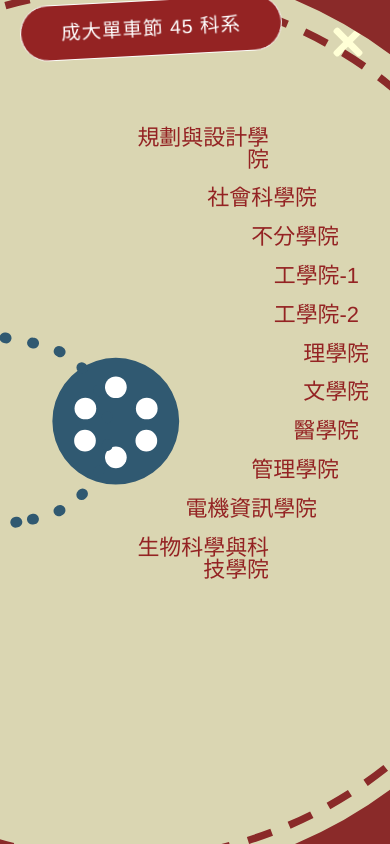
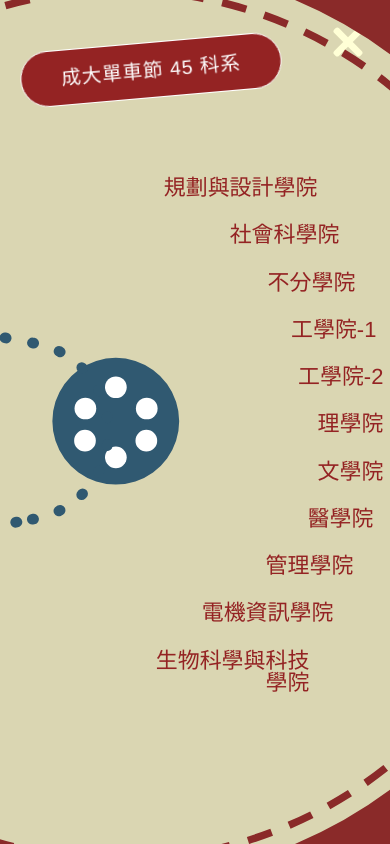
Before and after one commit to nckubikefestival/NCKU-BikeFestival-Website-12th, a Vue app: page /#/department in a window 390 px wide. Built offline with nearby package versions, Linux system fonts and the light colour scheme; what v-show-slide, vue-loading-overlay would draw is missing.

Commit message:
Fix some layout problem

```diff
--- a/src/components/Department.vue
+++ b/src/components/Department.vue
@@ -375,7 +375,7 @@
       position: absolute;
       z-index: 20;
       left: 5vw;
-      top: 0vh;
+      top: 5vh;
       display: inline-block;
       background: #942323;
       border-radius: 50px;
@@ -386,7 +386,7 @@
       font-weight: 500;
       letter-spacing: 1px;
       line-height: 24px;
-      transform: rotateZ(-3deg);
+      transform: rotateZ(-5deg);
       border: 1px solid white;
     }
 
@@ -476,7 +476,7 @@
     .dept_college {
       position: absolute;
       left: 0vw;
-      top: 45vh;
+      top: 47vh;
       box-sizing: border-box;
 
       will-change: opacity, transform;
@@ -885,10 +885,10 @@
 
     .dept_list_section {
       position: absolute;
-      left: 30vw;
-      top: 13vh;
-
-      max-width: 20vh;
+      left: 25vw;
+      top: 18vh;
+
+      max-width: 25vh;
 
       ul {
         list-style-type: none;
@@ -905,19 +905,19 @@
         }
 
         li[data-key="design"]  {
-          transform: translateX(0px) skewX(-5deg);
+          transform: translateX(34px) skewX(-5deg);
         }
         li[data-key="social"]  {
-          transform: translateX(48px) skewX(-5deg);
+          transform: translateX(56px) skewX(-5deg);
         }
         li[data-key="undeclear"]  {
-          transform: translateX(70px) skewX(-5deg);
+          transform: translateX(72px) skewX(-5deg);
         }
         li[data-key="engineer-1"]  {
-          transform: translateX(90px) skewX(-5deg);
+          transform: translateX(93px) skewX(-5deg);
         }
         li[data-key="engineer-2"]  {
-          transform: translateX(90px) skewX(-5deg);
+          transform: translateX(100px) skewX(-5deg);
         }
         li[data-key="science"]  {
           transform: translateX(100px) skewX(-5deg);
@@ -932,15 +932,15 @@
           transform: translateX(70px) skewX(-5deg);
         }
         li[data-key="computer"]  {
-          transform: translateX(48px) skewX(-5deg);
+          transform: translateX(50px) skewX(-5deg);
         }
         li[data-key="biological"]  {
-          transform: translateX(0px) skewX(-5deg);
+          transform: translateX(26px) skewX(-5deg);
         }
       }
 
       .dept_class_item {
-        margin: 2vh;
+        margin: 3vh;
 
         font-size: 2.6vh;
 
@@ -1004,7 +1004,7 @@
       font-weight: 500;
       letter-spacing: 1px;
       line-height: 28px;
-      transform: rotateZ(-3deg);
+      transform: rotateZ(-5deg);
     }
 
     .dept_decoration_top {
--- a/src/components/News.vue
+++ b/src/components/News.vue
@@ -92,7 +92,7 @@
   }
 
   /*
-    mobile laytou css
+    mobile layout css
   */
   @media only screen and (max-width: 551px) {
     .news_page {
@@ -169,21 +169,22 @@
 
           li {
             width: 100%;
-            line-height: 7vh;
 
             background-color: #942323;
 
             margin: 0;
-            padding: 0vw 4vw;
+            padding: 2vh 4vw;
             border-radius: 2vh;
             box-sizing: border-box;
 
+            line-height: 2.5vh;
             font-size: 2.5vh;
             color: white;
             text-align: left;
 
             cursor: pointer;
             transition: filter .3s ease;
+
             &:hover {
               filter: brightness(120%);
             }
@@ -209,7 +210,10 @@
 
               transform-origin: top;
               transition: transform .3s ease;
-
+              /deep/ p {
+                line-height: 200%;
+                font-size: 2vh;
+              }
             }
 
           }
@@ -359,11 +363,11 @@
             background-color: #942323;
 
             margin: 0;
-            padding: 0vw 2vw;
+            padding: 1.5vh 2vw;
             border-radius: 2vh;
             box-sizing: border-box;
 
-            line-height: 6vh;
+            line-height: 2.5vh;
             font-size: 2.5vh;
             color: white;
             text-align: left;
@@ -391,14 +395,16 @@
             div {
               background-color: transparent;
 
-              line-height: 2vh;
               text-align: left;
               font-size: 2vh;
               color: white;
 
               transform-origin: top;
               transition: transform .3s ease;
-
+              /deep/ p {
+                line-height: 200%;
+                font-size: 2vh;
+              }
             }
           }
           li+li {
--- a/src/components/Parent.vue
+++ b/src/components/Parent.vue
@@ -50,7 +50,8 @@
         future: []
       },
       tempArticles: [],
-      loader: null
+      loader: null,
+      currentCount: []
     }
   },
   computed: {
@@ -88,13 +89,21 @@
       // set tempArticles
       this.tempArticles = this.allArticles[this.typeEText[index]]
     },
-    clickArticle: function (index) {
+    clickArticle: async function (index) {
       const oldNode = document.querySelector('#article')
       // clone a new node from old node.
       const newNode = oldNode.cloneNode(false)
       newNode.innerHTML = this.rearrangeArticles[index].Content
       // replace the old node with new node.
       oldNode.parentNode.replaceChild(newNode, oldNode)
+      // add Count of the article
+      console.log(this.rearrangeArticles[index])
+      if (!this.currentCount.find(target => target === this.rearrangeArticles[index].Id)) {
+        const url = `https://us-central1-ncku-bikefestival-12th.cloudfunctions.net/addArticleCount?id=${this.rearrangeArticles[index].Id}`
+        await axios.get(url)
+        this.currentCount.push(this.rearrangeArticles[index].Id)
+        this.rearrangeArticles[index].Count = this.rearrangeArticles[index].Count + 1
+      }
       // refresh scrollbar
       this.scrollbarRefresh()
       // update current index
@@ -127,6 +136,7 @@
       // hide scrollbar
       const scrollbar = document.querySelector('.parent_article_scrollbar')
       scrollbar.style.setProperty('display', 'none')
+      this.currentIndex = -1
     },
     arrangeList: function (value) {
       this.arrangeType = value
@@ -611,10 +621,10 @@
     .parent_layout {
       display: grid;
       grid-template-columns: 2fr 1fr;
-      grid-template-rows: 1fr 4fr .5fr;
+      grid-template-rows: 1fr 4fr 1fr;
       grid-template-areas: "title select"
         "article menu"
-        "empty empty";
+        "article .";
       align-items: center;
       justify-items: center;
 
@@ -653,7 +663,8 @@
         width: 45vw;
         height: 66vh;
 
-        font-size: 1.5em;
+        font-size: 1.2vw;
+        line-height: 130%;
         text-align: left;
         color: #942323;
         overflow-y: scroll;
@@ -818,7 +829,7 @@
 
               &:hover {
                 filter: brightness(150%);
-                border-left-width: .5vw;
+                border-left-width: .4vw;
               }
               &:active {
                 filter: brightness(70%);
@@ -930,7 +941,7 @@
     }
 
     .activeArticle {
-      border-left: .5vw solid #942323 !important;
+      border-left: .4vw solid #942323 !important;
     }
   }
 
```
